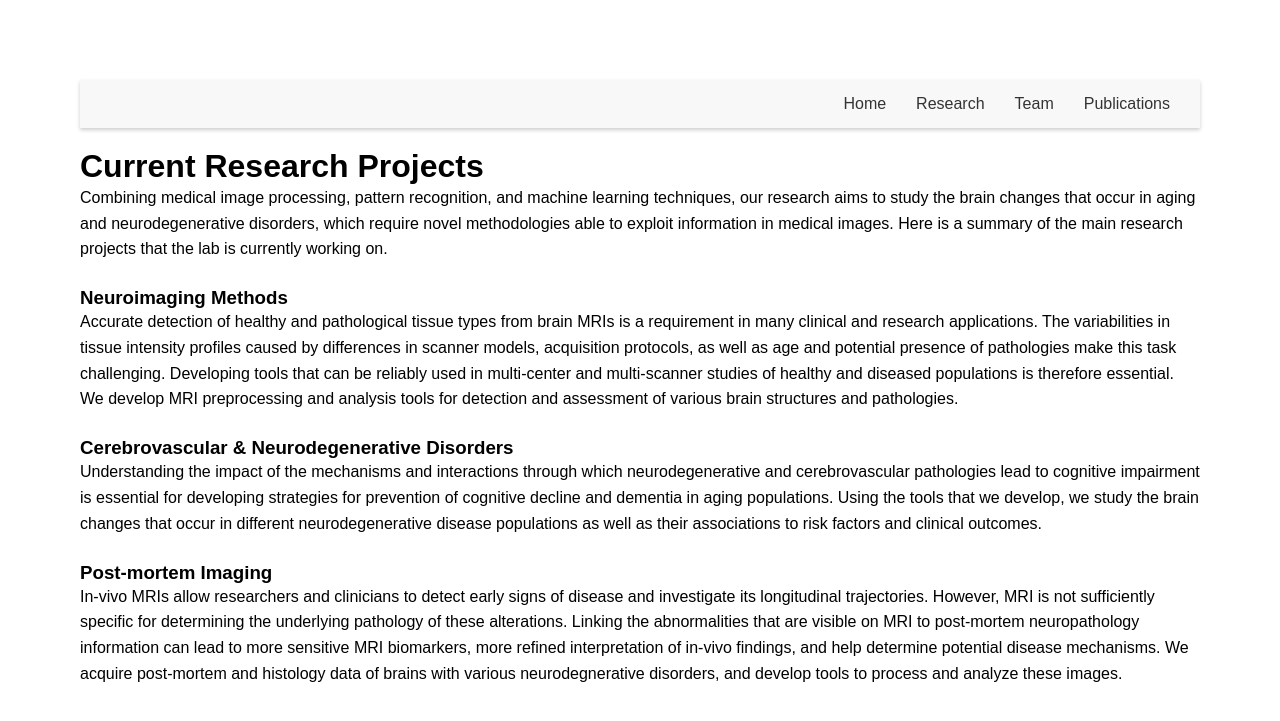
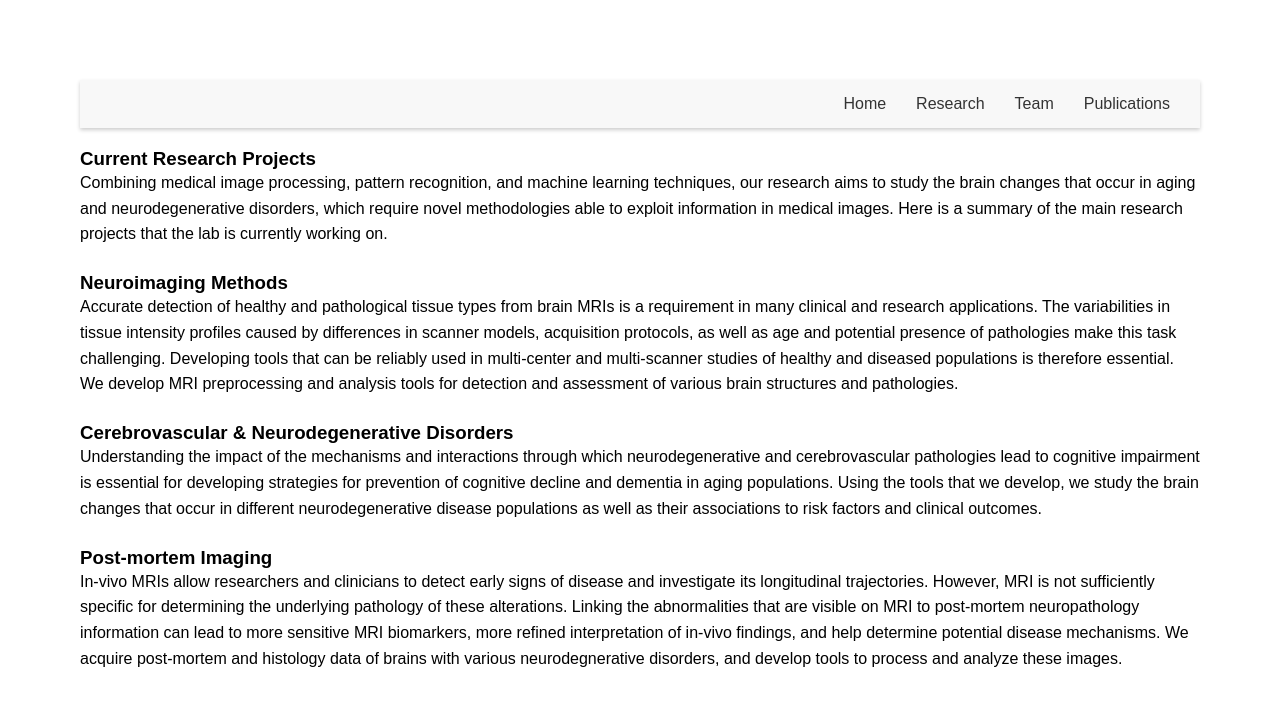
Before and after one commit to VANDAlab/VANDAlab.github.io, a Jekyll site: the page research.html, which Jekyll copies as it is, in a window 1280 px wide. Shown: the top 721 px of the page. Built offline with Jekyll 4.4.1, drawn with Linux system fonts in a browser that asks for light colours.

Commit message:
Update research.html

```diff
--- a/research.html
+++ b/research.html
@@ -17,8 +17,8 @@
 </div> <!-- Close the navbar div -->
 
 <header>
-  <h1></h1>
-  <h1>Current Research Projects</h1>
+
+  <h3>Current Research Projects</h3>
   <p> Combining medical image processing, pattern recognition, and machine learning techniques,
     our research aims to study the brain changes that occur in aging and neurodegenerative disorders,
     which require novel methodologies able to exploit information in medical images.
```
